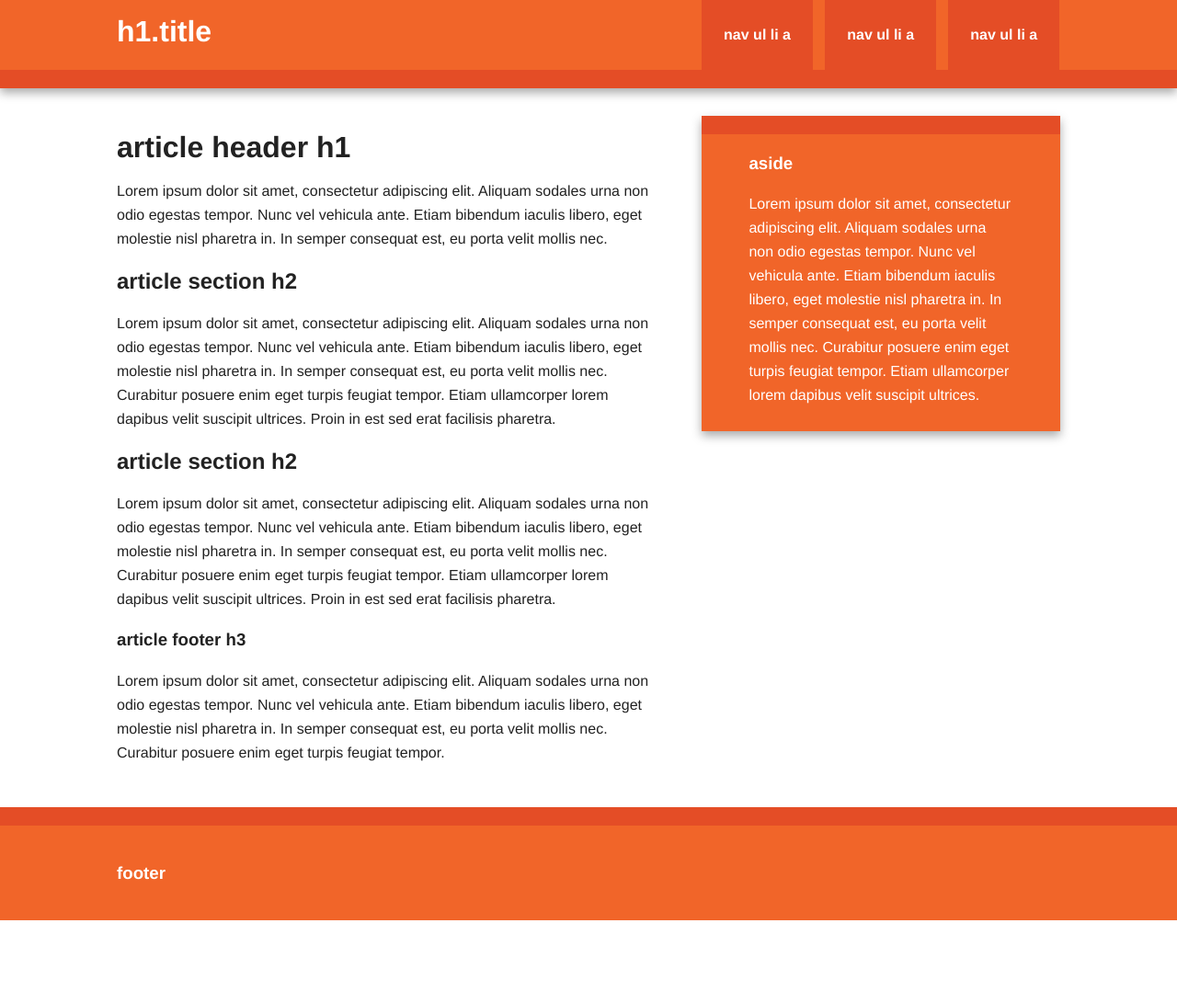
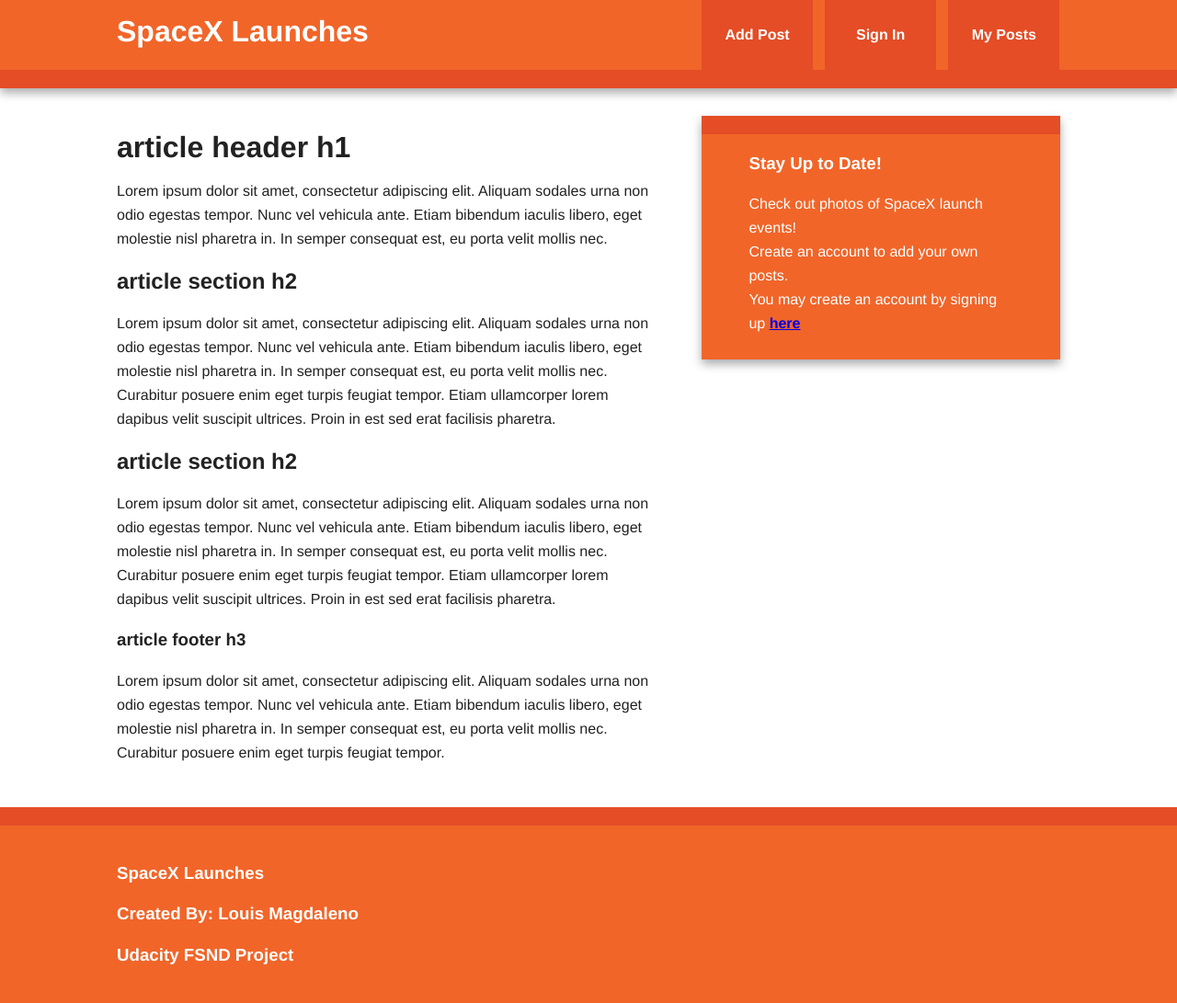
Before and after one commit to buildthatapp/Space-x-launches, a Flask app: page / in a window 1280 px wide. Shown: the whole page at 92% size. Before the commit the page ends 1001 px from the top, so only its background shows below. Run offline with Flask 2, Linux system fonts and the light colour scheme; some libraries are stand-ins or nearby versions.

Commit message:
Added base.html and modified index.html changed index.html to extend from base.html using jinja2 syntax updated index.html <aside> to display information about creating an account.

```diff
--- a/app.py
+++ b/app.py
@@ -1,4 +1,4 @@
-from flask import Flask, render_template, url_for
+from flask import Flask, render_template, url_for, get_flashed_messages
 
 app = Flask(__name__)
 
--- /dev/null
+++ b/templates/base.html
@@ -0,0 +1,75 @@
+<!doctype html>
+<html class="no-js" lang="">
+
+    <head>
+        <meta charset="utf-8">
+        <meta http-equiv="X-UA-Compatible" content="IE=edge,chrome=1">
+        <title> {% block title %}{% endblock %} </title>
+        <meta name="description" content="">
+        <meta name="viewport" content="width=device-width, initial-scale=1">
+
+        <link rel="stylesheet" href="{{ url_for('static',filename='css/normalize.min.css') }}">
+        <link rel="stylesheet" href="{{ url_for('static', filename='css/main.css') }}">
+
+        <script src="{{ url_for('static', filename='js/vendor/modernizr-2.8.3-respond-1.4.2.min.js') }}"></script>
+    </head>
+
+
+    <body>
+
+        <div class="header-container">
+            <header class="wrapper clearfix">
+                <h1 class="title">SpaceX Launches</h1>
+                <nav>
+                    <ul>
+                        <li><a href="#">Add Post</a></li>
+                        <li><a href="#">Sign In</a></li>
+                        <li><a href="#">My Posts</a></li>
+                    </ul>
+                </nav>
+            </header>
+        </div>
+
+        <div class="main-container">
+            <div class="main wrapper clearfix">
+                <article class=flashes>
+
+                    {% with messages = get_flashed_messages() %}
+                     {% if messages %}
+                        <ul>
+                        {% for message in messages %}
+                            <li>{{ message }}
+                        {% endfor %}
+                        </ul>
+                     {% endif %}
+                    {% endwith %}
+                </article>
+                {% block content %}
+
+                {% endblock %}
+
+                {% block sidebar %}
+                <aside>
+                    <h3>Stay Up to Date!</h3>
+                    <p>Check out photos of SpaceX launch events!<br>Create an account to add your own posts.<br>You may create an account by signing up <a href="#"><strong>here</strong></a>
+                    </p>
+                </aside>
+                {% endblock %}
+            </div> <!-- #main -->
+        </div> <!-- #main-container -->
+
+        <div class="footer-container">
+            <footer class="wrapper">
+                <h3>SpaceX Launches</h3>
+                <h3>Created By: Louis Magdaleno</h3>
+                <h3>Udacity FSND Project</h3>
+            </footer>
+        </div>
+
+        <script src="//ajax.googleapis.com/ajax/libs/jquery/1.11.2/jquery.min.js"></script>
+        <script>window.jQuery || document.write('<script src="{{ url_for('static', filename='js/vendor/jquery-1.11.2.min.js') }}"><\/script>')</script>
+
+        <script src="{{ url_for('static', filename='js/main.js') }}"></script>
+    </body>
+
+</html>
--- a/templates/index.html
+++ b/templates/index.html
@@ -1,36 +1,11 @@
-<!doctype html>
-<html class="no-js" lang="">
-    <head>
-        <meta charset="utf-8">
-        <meta http-equiv="X-UA-Compatible" content="IE=edge,chrome=1">
-        <title></title>
-        <meta name="description" content="">
-        <meta name="viewport" content="width=device-width, initial-scale=1">
+{% extends 'base.html' %}
 
-        <link rel="stylesheet" href="{{ url_for('static',filename='css/normalize.min.css') }}">
-        <link rel="stylesheet" href="{{ url_for('static', filename='css/main.css') }}">
+{% block title %}
+SpaceX Launches -- Home
+{% endblock %}
 
-        <script src="{{ url_for('static', filename='js/vendor/modernizr-2.8.3-respond-1.4.2.min.js') }}"></script>
-    </head>
-    <body>
-
-        <div class="header-container">
-            <header class="wrapper clearfix">
-                <h1 class="title">h1.title</h1>
-                <nav>
-                    <ul>
-                        <li><a href="#">nav ul li a</a></li>
-                        <li><a href="#">nav ul li a</a></li>
-                        <li><a href="#">nav ul li a</a></li>
-                    </ul>
-                </nav>
-            </header>
-        </div>
-
-        <div class="main-container">
-            <div class="main wrapper clearfix">
-
-                <article>
+{% block content %}
+<article>
                     <header>
                         <h1>article header h1</h1>
                         <p>Lorem ipsum dolor sit amet, consectetur adipiscing elit. Aliquam sodales urna non odio egestas tempor. Nunc vel vehicula ante. Etiam bibendum iaculis libero, eget molestie nisl pharetra in. In semper consequat est, eu porta velit mollis nec.</p>
@@ -48,24 +23,4 @@
                         <p>Lorem ipsum dolor sit amet, consectetur adipiscing elit. Aliquam sodales urna non odio egestas tempor. Nunc vel vehicula ante. Etiam bibendum iaculis libero, eget molestie nisl pharetra in. In semper consequat est, eu porta velit mollis nec. Curabitur posuere enim eget turpis feugiat tempor.</p>
                     </footer>
                 </article>
-
-                <aside>
-                    <h3>aside</h3>
-                    <p>Lorem ipsum dolor sit amet, consectetur adipiscing elit. Aliquam sodales urna non odio egestas tempor. Nunc vel vehicula ante. Etiam bibendum iaculis libero, eget molestie nisl pharetra in. In semper consequat est, eu porta velit mollis nec. Curabitur posuere enim eget turpis feugiat tempor. Etiam ullamcorper lorem dapibus velit suscipit ultrices.</p>
-                </aside>
-
-            </div> <!-- #main -->
-        </div> <!-- #main-container -->
-
-        <div class="footer-container">
-            <footer class="wrapper">
-                <h3>footer</h3>
-            </footer>
-        </div>
-
-        <script src="//ajax.googleapis.com/ajax/libs/jquery/1.11.2/jquery.min.js"></script>
-        <script>window.jQuery || document.write('<script src="{{ url_for('static', filename='js/vendor/jquery-1.11.2.min.js') }}"><\/script>')</script>
-
-        <script src="{{ url_for('static', filename='js/main.js') }}"></script>
-    </body>
-</html>
+{% endblock %}
```
